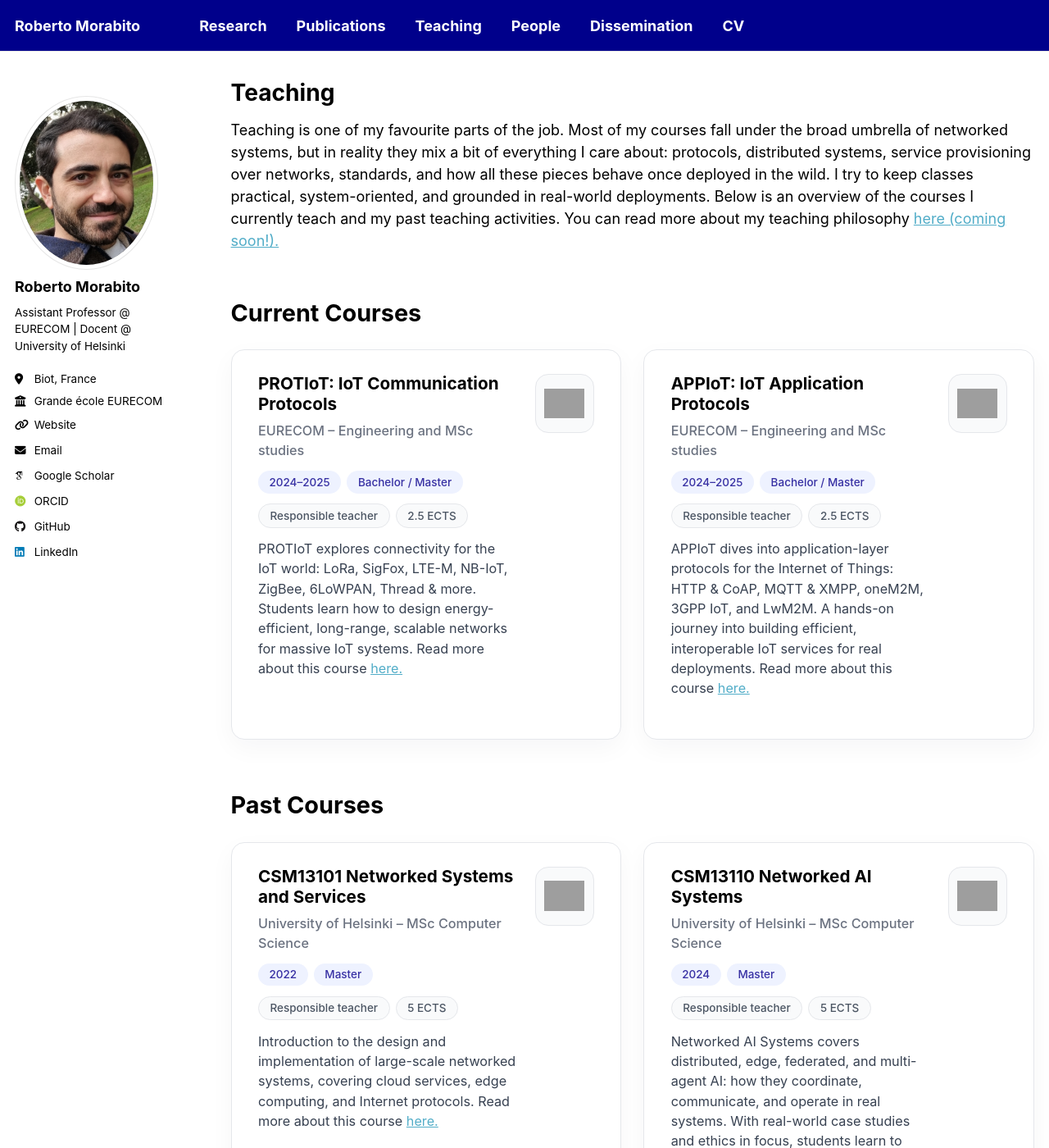
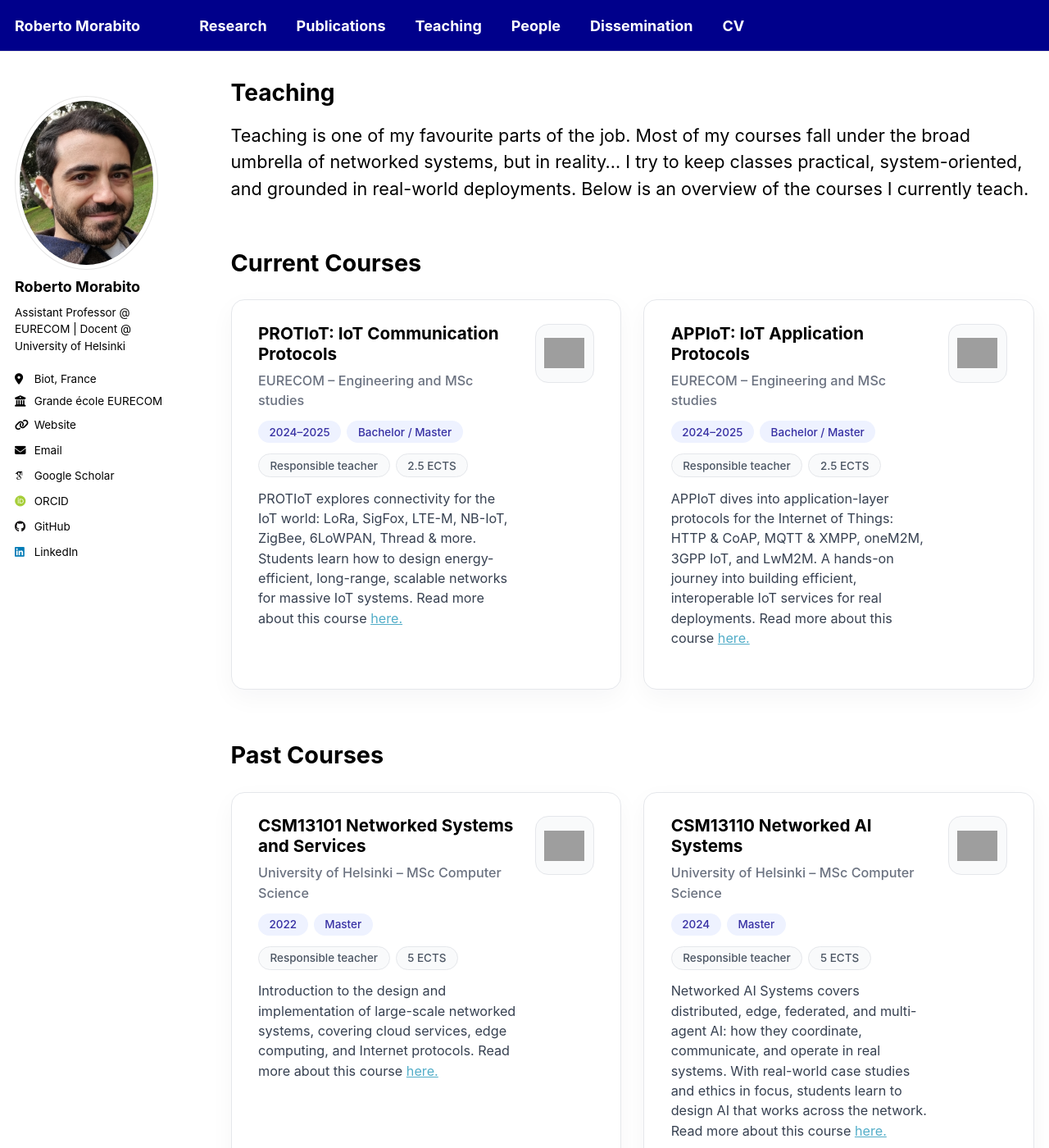
Before and after one commit to robertmora/robertmora.github.io, a Jekyll site: the page built from _pages/teaching.html, in a window 1280 px wide and 1400 px high. Shown: the whole window at 82% size. Built offline with Jekyll 4.4.1, drawn with Linux system fonts in a browser that asks for light colours; some web fonts are replaced; a script that is not in the unit is left out; grey boxes are pictures that could not be loaded.

Commit message:
Update teaching.html

```diff
--- a/_pages/teaching.html
+++ b/_pages/teaching.html
@@ -124,13 +124,17 @@ author_profile: true
   display: block;
 }
 
+.teaching-intro {
+  font-size: 1.2rem;
+}
+
 </style>
 
 <section class="teaching-section">
 
-<p>
-Teaching is one of my favourite parts of the job. Most of my courses fall under the broad umbrella of networked systems, but in reality they mix a bit of everything I care about: protocols, distributed systems, service provisioning over networks, standards, and how all these pieces behave once deployed in the wild.
-I try to keep classes practical, system-oriented, and grounded in real-world deployments. Below is an overview of the courses I currently teach and my past teaching activities. You can read more about my teaching philosophy <a href="" target="_blank">here (coming soon!).</a></h3>
+<p class="teaching-intro">
+  Teaching is one of my favourite parts of the job. Most of my courses fall under the broad umbrella of networked systems, but in reality…
+  I try to keep classes practical, system-oriented, and grounded in real-world deployments. Below is an overview of the courses I currently teach.
 </p>
 
   <div class="container">
```
